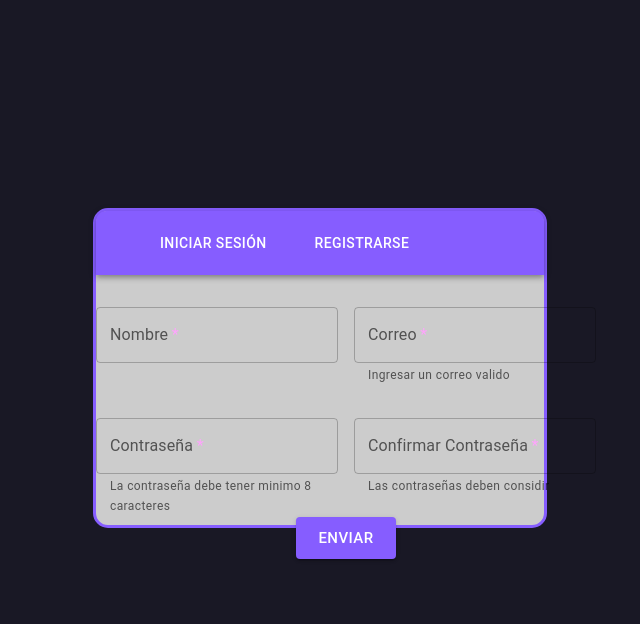
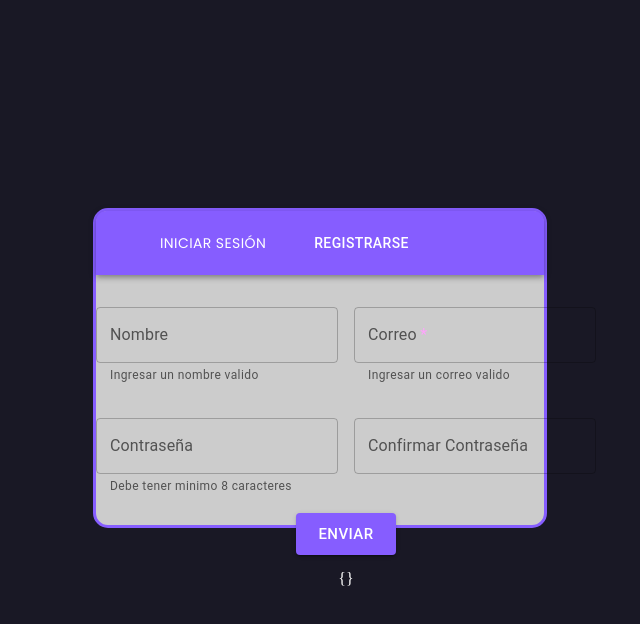
Before and after one commit to Hyosuporte/AnalySurvey, a React (Vite) app in the folder client/: page /login in a window 1280 px wide. Both pictures are taken after a click on the button "REGISTRARSE". Shown: the top 624 px of the page, without its empty margins (320-960 px from the left). Built offline with nearby package versions, Linux system fonts and the light colour scheme.

Commit message:
Creacion de la vista del Login
Se creo la page login conformada por los componentes FormLogin y FormRegister y un navbar para cambiar entre estos con sus respectivas validaciones

```diff
--- a/client/src/App.css
+++ b/client/src/App.css
@@ -131,7 +131,7 @@ table {
 
 /*  Fin del reset */
 
-*,Typography {
+* {
   font-family: "Poppins", sans-serif;
 }
 
--- a/client/src/components/FormLogin.jsx
+++ b/client/src/components/FormLogin.jsx
@@ -2,7 +2,14 @@ import { useForm } from "react-hook-form";
 import { TextField, Box, Button } from "@mui/material";
 
 export function FormLogin() {
-  const { register } = useForm();
+  const {
+    register,
+    handleSubmit,
+    formState: { errors },
+  } = useForm();
+  const onSubmit = handleSubmit((data) => {
+    console.log(data);
+  });
   return (
     <Box
       component="form"
@@ -12,6 +19,7 @@ export function FormLogin() {
         margin: "auto",
         textAlign: "center",
       }}
+      onSubmit={onSubmit}
     >
       <Box sx={{ marginBottom: "2rem" }}>
         <TextField
@@ -19,10 +27,13 @@ export function FormLogin() {
           type="email"
           variant="outlined"
           color="secondary"
-          required
           fullWidth
-          helperText="Ingresar un correo valido"
-          {...register("emal")}
+          helperText={errors.email?.message || "Ingresar un correo valido"}
+          error={Boolean(errors.email)}
+          autoComplete="off"
+          {...register("email", {
+            required: { value: true, message: "El correo es obligatorio*" },
+          })}
         />
       </Box>
       <Box sx={{ marginBottom: "2rem" }}>
@@ -31,10 +42,23 @@ export function FormLogin() {
           type="password"
           variant="outlined"
           color="secondary"
-          helperText="La contraseña debe tener minimo 8 caracteres"
-          required
+          helperText={
+            errors.password?.message ||
+            "La contraseña debe tener minimo 8 caracteres"
+          }
+          error={Boolean(errors.password)}
           fullWidth
-          {...register("password")}
+          {...register("password", {
+            required: {
+              value: true,
+              message: "Contraseña es obligatoria*",
+            },
+            minLength: { value: 8, message: "Debe tener minimo 8 caracteres*" },
+            maxLength: {
+              value: 15,
+              message: "Debe tener maximo 15 caracteres*",
+            },
+          })}
         />
       </Box>
       <Button
@@ -50,6 +74,7 @@ export function FormLogin() {
             backgroundColor: "#4A29A6",
           },
         }}
+        type="submit"
       >
         Enviar
       </Button>
--- a/client/src/components/FormRegist.jsx
+++ b/client/src/components/FormRegist.jsx
@@ -2,7 +2,15 @@ import { useForm } from "react-hook-form";
 import { TextField, Box, Button, Grid } from "@mui/material";
 
 export function FormRegist() {
-  const { register } = useForm();
+  const {
+    register,
+    handleSubmit,
+    formState: { errors },
+    watch,
+  } = useForm();
+  const onSubmit = handleSubmit((data) => {
+    console.log(data, errors);
+  });
   return (
     <Box
       component="form"
@@ -12,6 +20,7 @@ export function FormRegist() {
         margin: "auto",
         textAlign: "center",
       }}
+      onSubmit={onSubmit}
     >
       <Grid container rowSpacing={4} spacing={2}>
         <Grid item xs={6}>
@@ -20,9 +29,17 @@ export function FormRegist() {
             type="text"
             variant="outlined"
             color="secondary"
-            required
             fullWidth
-            {...register("last_name")}
+            helperText={
+              errors.last_name?.message || "Ingresar un nombre valido"
+            }
+            error={Boolean(errors.last_name)}
+            {...register("last_name", {
+              required: {
+                value: true,
+                message: "El nombre es requerido",
+              },
+            })}
           />
         </Grid>
         <Grid item xs={6}>
@@ -33,8 +50,12 @@ export function FormRegist() {
             color="secondary"
             required
             fullWidth
-            helperText="Ingresar un correo valido"
-            {...register("emal")}
+            helperText={errors.email?.message || "Ingresar un correo valido"}
+            error={Boolean(errors.email)}
+            autoComplete="off"
+            {...register("email", {
+              required: { value: true, message: "El correo es obligatorio*" },
+            })}
           />
         </Grid>
         <Grid item xs={6}>
@@ -43,10 +64,25 @@ export function FormRegist() {
             type="password"
             variant="outlined"
             color="secondary"
-            helperText="La contraseña debe tener minimo 8 caracteres"
-            required
             fullWidth
-            {...register("password")}
+            helperText={
+              errors.password?.message || "Debe tener minimo 8 caracteres"
+            }
+            error={Boolean(errors.password)}
+            {...register("password", {
+              required: {
+                value: true,
+                message: "La contraseña es obligatoria",
+              },
+              minLength: {
+                value: 8,
+                message: "Debe tener minimo 8 caracteres*",
+              },
+              maxLength: {
+                value: 15,
+                message: "Debe tener maximo 15 caracteres*",
+              },
+            })}
           />
         </Grid>
         <Grid item xs={6}>
@@ -55,10 +91,13 @@ export function FormRegist() {
             type="password"
             variant="outlined"
             color="secondary"
-            helperText="Las contraseñas deben considir"
-            required
             fullWidth
-            {...register("password")}
+            helperText={errors.Trypassword?.message}
+            error={Boolean(errors.Trypassword)}
+            {...register("Trypassword", {
+              validate: (value) =>
+                value == watch("password") || "Las contraseñas deben concidir",
+            })}
           />
         </Grid>
       </Grid>
@@ -68,6 +107,7 @@ export function FormRegist() {
         sx={{
           backgroundColor: "#865DFF",
           color: "white",
+          margin: "1rem",
           "&:hover": {
             backgroundColor: "#6340D1",
           },
@@ -75,9 +115,13 @@ export function FormRegist() {
             backgroundColor: "#4A29A6",
           },
         }}
+        type="submit"
       >
         Enviar
       </Button>
+      {/*TODO:  Quitar el mensaje de validacion del JSON del formulari oregistrar
+       */}
+      <pre>{JSON.stringify(watch(), null, 2)}</pre>
     </Box>
   );
 }
--- a/client/src/pages/Login.jsx
+++ b/client/src/pages/Login.jsx
@@ -16,8 +16,15 @@ function Navbar({ onOptionClick }) {
       }}
     >
       <Toolbar>
-        <Button color="inherit" onClick={() => onOptionClick("FormLogin")}
-        sx={{marginRight:"2rem",marginLeft:"2rem"}}>
+        <Button
+          color="inherit"
+          onClick={() => onOptionClick("FormLogin")}
+          sx={{
+            marginRight: "2rem",
+            marginLeft: "2rem",
+            fontFamily: "Poppins",
+          }}
+        >
           Iniciar Sesión
         </Button>
         <Button color="inherit" onClick={() => onOptionClick("FormRegist")}>
```
